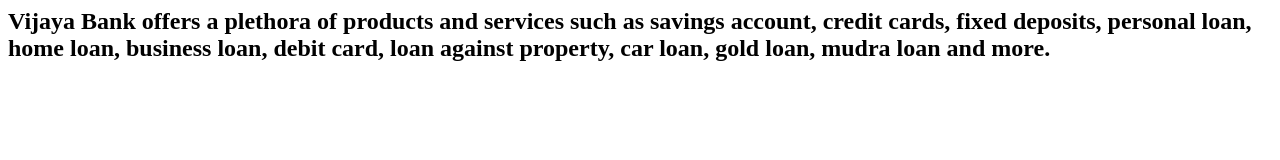
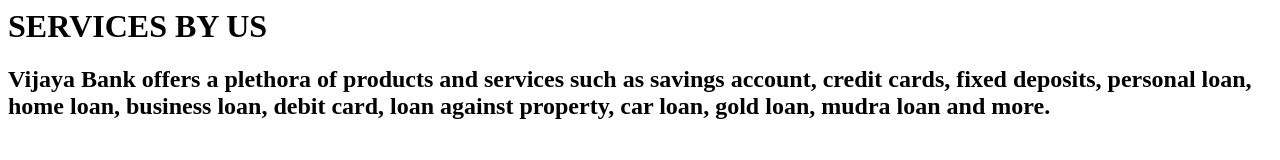
Before and after one commit to PriteshChavan/BankAssign, a plain HTML site: page services.html in a window 1280 px wide. Drawn offline with Linux system fonts and the light colour scheme.

Commit message:
Update services.html

```diff
--- a/services.html
+++ b/services.html
@@ -1,2 +1,10 @@
-<h2>Vijaya Bank offers a plethora of products and services such as savings account, credit cards, fixed deposits, personal loan, home loan, business loan, debit card,
+<html>
+ <head>
+    <title>SERVICES</title>
+    </head>
+  <body>
+<h1>SERVICES BY US</h1>
+ <h2>Vijaya Bank offers a plethora of products and services such as savings account, credit cards, fixed deposits, personal loan, home loan, business loan, debit card,
  loan against property, car loan, gold loan, mudra loan and more. </h2>
+   </body>
+ </html>
```
